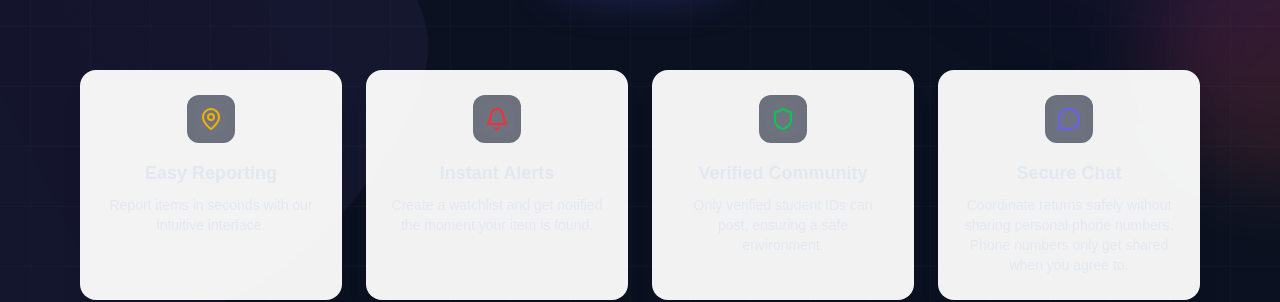
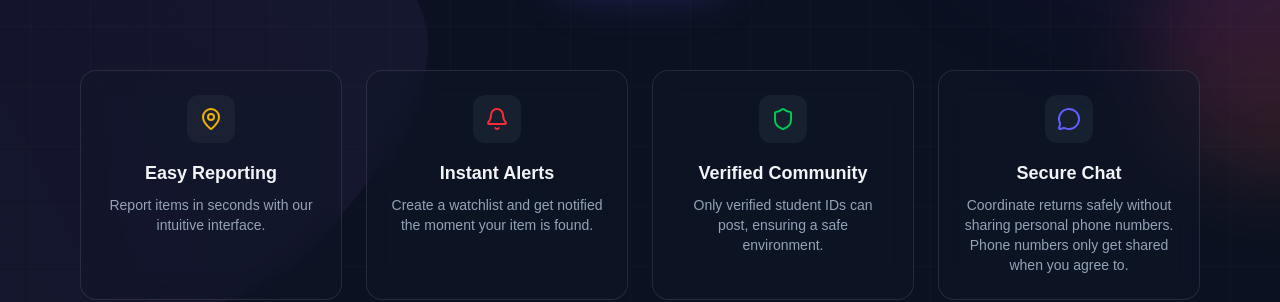
Before and after one commit to atmandash/lost-and-found1, a React (Vite) app in the folder client/: page / in a window 1280 px wide. Shown: the part 514-816 px from the top of the page. Built offline with nearby package versions, Linux system fonts and the light colour scheme; no server answers.

Commit message:
Fix: Landing page feature cards now dark themed

```diff
--- a/client/src/pages/LandingPage.jsx
+++ b/client/src/pages/LandingPage.jsx
@@ -109,12 +109,12 @@ const LandingPage = () => {
             {/* FEATURES GRID */}
             <div className="grid grid-cols-1 md:grid-cols-2 lg:grid-cols-4 gap-6 px-4 max-w-6xl mt-24 w-full animate-stagger relative z-10">
                 {features.map((feat, idx) => (
-                    <div key={idx} className={`p-6 rounded-2xl border transition-all hover:-translate-y-1 hover:shadow-2xl hover:shadow-indigo-500/10 hover-scale flex flex-col items-center text-center ${isDarkMode ? 'bg-gray-800/90 backdrop-blur-sm border-gray-700 hover:bg-gray-750' : 'bg-white/95 border-gray-100 shadow-xl'}`}>
-                        <div className="mb-4 bg-gray-50 dark:bg-gray-700 w-12 h-12 rounded-xl flex items-center justify-center">
+                    <div key={idx} className="p-6 rounded-2xl border border-white/10 transition-all hover:-translate-y-1 hover:shadow-2xl hover:shadow-indigo-500/20 hover-scale flex flex-col items-center text-center bg-gray-900/40 backdrop-blur-md">
+                        <div className="mb-4 bg-gray-800/60 w-12 h-12 rounded-xl flex items-center justify-center">
                             {feat.icon}
                         </div>
-                        <h3 className={`text-lg font-bold mb-2 ${isDarkMode ? 'text-gray-100' : 'text-gray-900'}`}>{feat.title}</h3>
-                        <p className={`text-sm ${isDarkMode ? 'text-gray-400' : 'text-gray-600'}`}>{feat.desc}</p>
+                        <h3 className="text-lg font-bold mb-2 text-gray-100">{feat.title}</h3>
+                        <p className="text-sm text-gray-400">{feat.desc}</p>
                     </div>
                 ))}
             </div>
```
